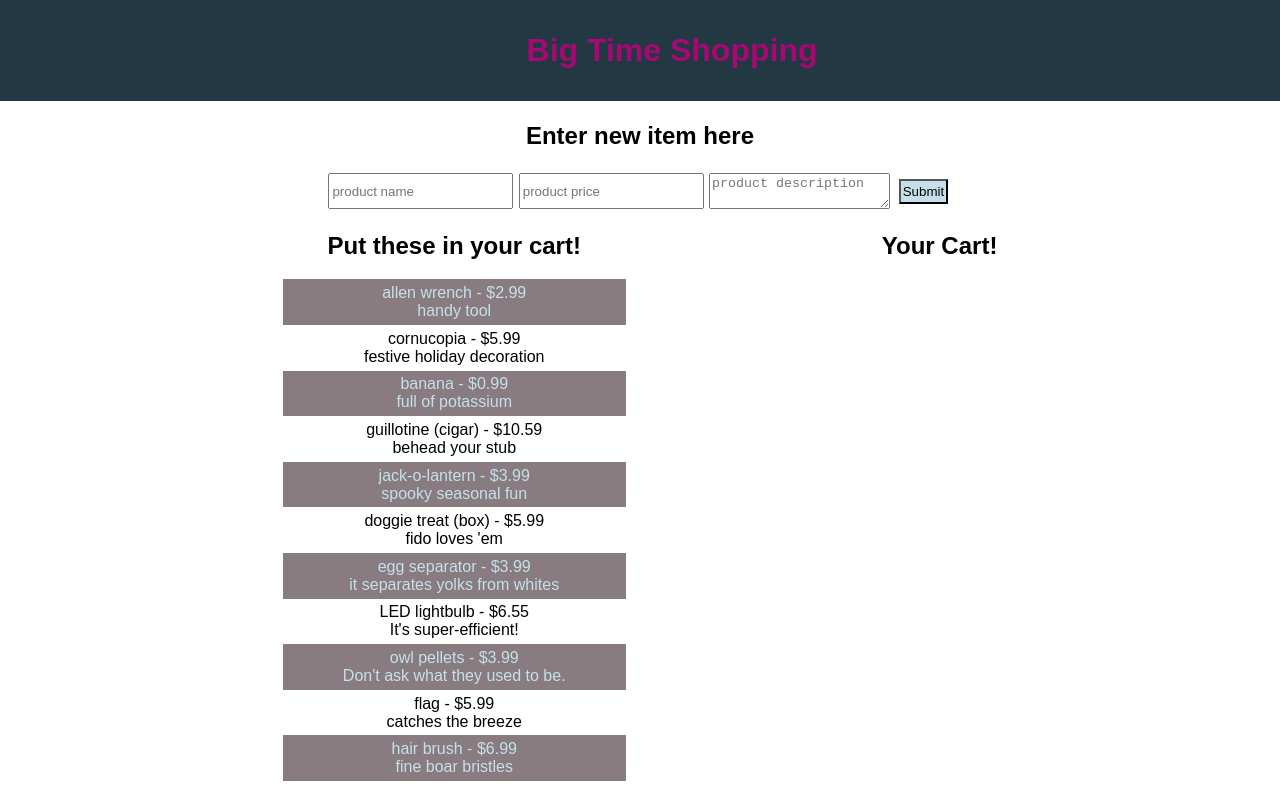
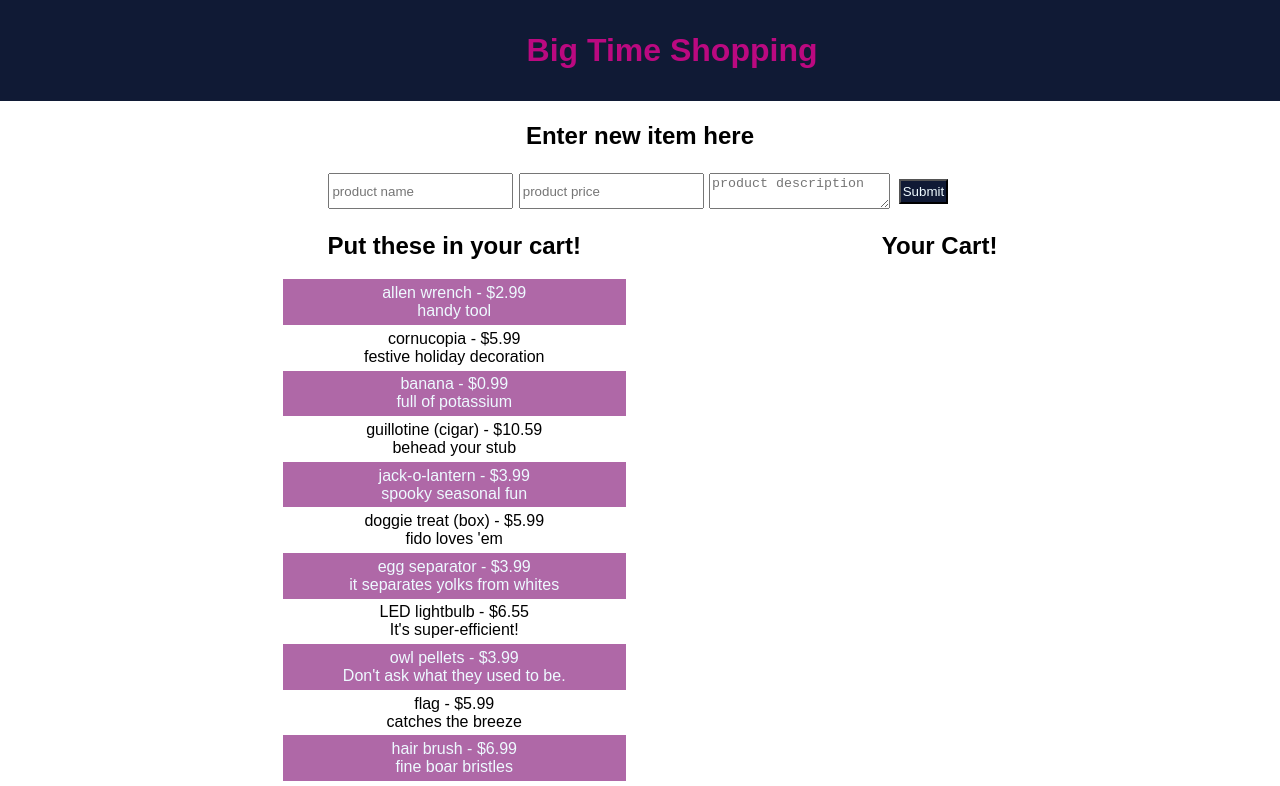
Before and after one commit to siangyin/ReactMiniProj, a React (Create React App) app in the folder shopping-cart/: page / in a window 1280 px wide. Shown: the top 786 px of the page. Built offline with nearby package versions, Linux system fonts and the light colour scheme.

Commit message:
testing input field

```diff
--- a/shopping-cart/src/App.js
+++ b/shopping-cart/src/App.js
@@ -46,9 +46,10 @@ export default function App() {
 		removeFromCart(i);
 	}
 
-	function showNewObj(obj) {
+	function showNewObj(e) {
+		e.preventDefault();
 		console.log("in app js");
-		return console.log(obj);
+		// return console.log(obj);
 	}
 
 	return (
--- a/shopping-cart/src/components/Form/Form.jsx
+++ b/shopping-cart/src/components/Form/Form.jsx
@@ -24,13 +24,13 @@ function Form(props) {
 		e.preventDefault();
 		const objSet = { name: name, price: price, description: description };
 		console.log("yeah submitted");
-		return console.log(objSet);
+		// return console.log(objSet);
 	}
 
 	return (
 		<div className="Form">
 			<h2>Enter new item here</h2>
-			<form onSubmit={newEntryItem}>
+			<form onSubmit={props.getNewObj}>
 				<input
 					type="text"
 					value={name}
--- a/shopping-cart/src/styles.css
+++ b/shopping-cart/src/styles.css
@@ -7,11 +7,11 @@
 
 /* color theme https://coolors.co/c5e0eb-919098-897c80-223843-a80874 */
 :root {
-	--modern-powder-blue: #c5e0eb;
-	--blue-greige: #919098;
-	--grape-putty: #897c80;
-	--royal-midnight: #223843;
-	--dark-fuchsia: #a80874;
+	--modern-powder-blue: #eefaff;
+	--blue-greige: #dcdf2f;
+	--grape-putty: #af68a7;
+	--royal-midnight: #101a35;
+	--dark-fuchsia: #bb0980;
 }
 
 body {
@@ -83,7 +83,8 @@ button {
 	padding: 0.1em;
 	height: 25px;
 	font-family: "Poppins", sans-serif;
-	background: var(--modern-powder-blue);
+	background: var(--royal-midnight);
+	color: #eefaff;
 }
 
 .MyShoppingCart {
```
Also changed, not shown: 17 other files (tests, documents, lock files or other folders).
